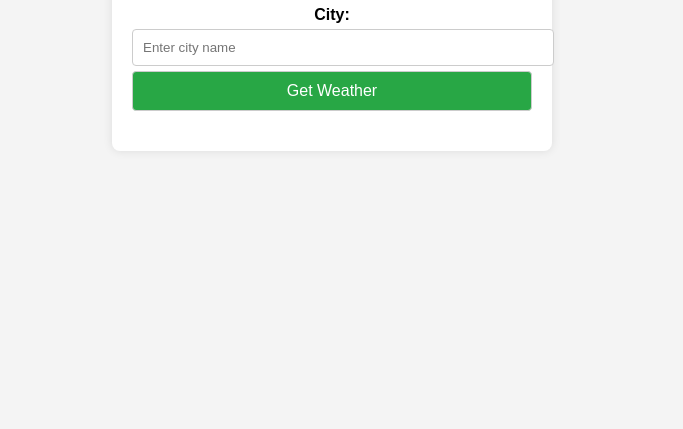
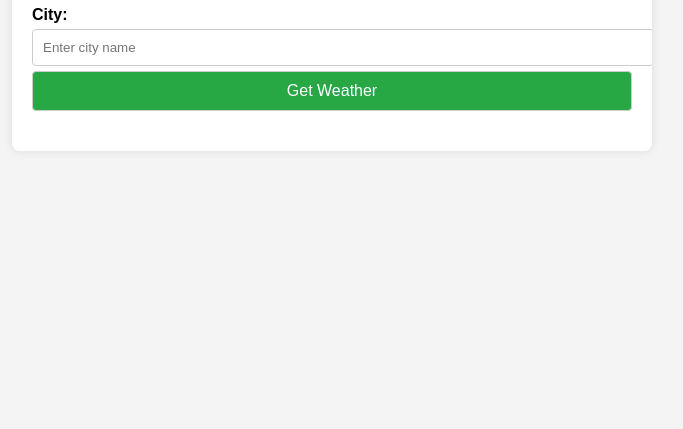
Before and after one commit to Penko-Penkov/Project_JS_Basics, a plain HTML site: page Five-Day Forecast/index.html in a window 1280 px wide. Shown: the part 371-800 px from the top of the page, without its empty margins (308-991 px from the left). Drawn offline with Linux system fonts and the light colour scheme.

Commit message:
modified:   Five-Day Forecast/styles.css

```diff
--- a/Five-Day Forecast/styles.css
+++ b/Five-Day Forecast/styles.css
@@ -12,15 +12,15 @@ body {
 h1 {
     color: #333;
 }
-
 .container {
     background-color: #fff;
     padding: 20px;
     border-radius: 8px;
     box-shadow: 0 0 10px rgba(0, 0, 0, 0.1);
     width: 80%;
-    max-width: 400px;
-    text-align: center;
+    max-width: 600px;
+    max-height: 90vh; /* Ограничаване на максималната височина */
+    overflow-y: auto; /* Добавено за да се избегне проблем с височината */
 }
 
 label {
```
